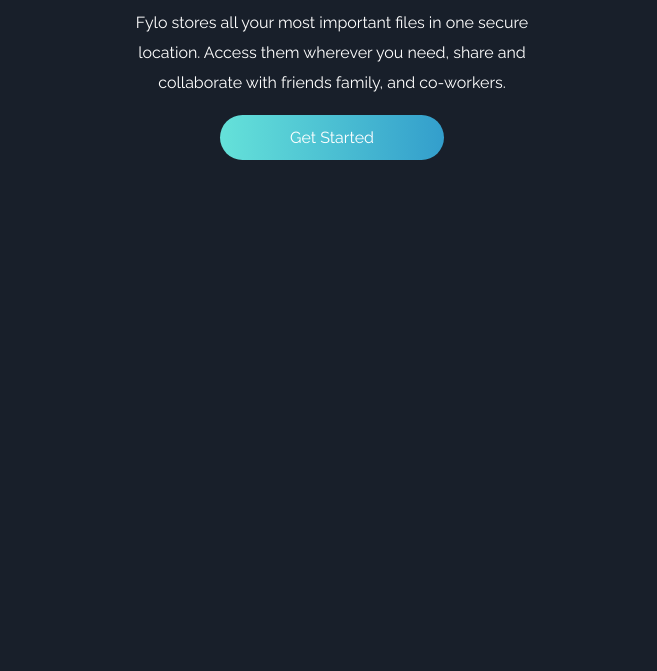
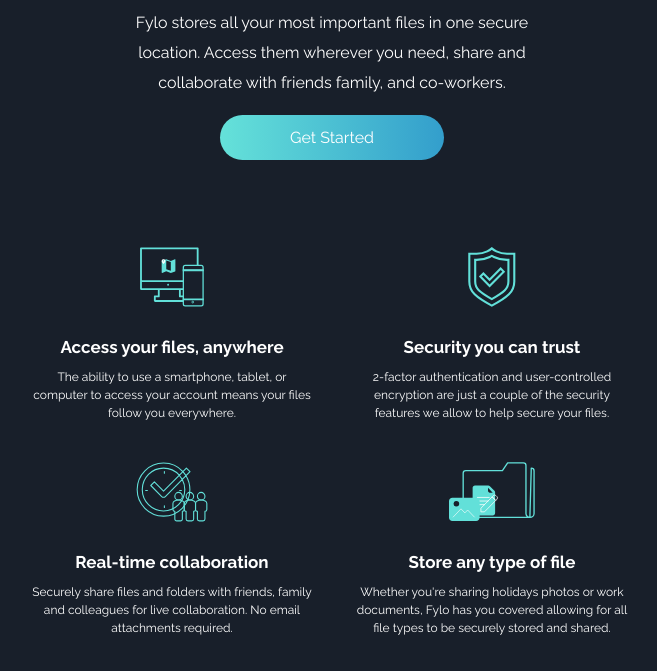
Before and after one commit to cranium44/fylo-web-challenge, a plain HTML site: page index.html in a window 1280 px wide. Shown: the part 817-1488 px from the top of the page, without its empty margins (308-965 px from the left). Before the commit the page ends 1044 px from the top, so only its background shows below. Drawn offline with Linux system fonts and the light colour scheme.

Commit message:
section two created and styled

```diff
--- a/index.html
+++ b/index.html
@@ -31,7 +31,7 @@
         </div>
         <div class="section-one__text">
           <h1>All your files in one secure location, <span class="n-line">accessible anywhere.</span></h1>
-          <p class="paragraph col-9">
+          <p class="col-9">
             Fylo stores all your most important files in one secure location.
             Access them wherever you need, share and collaborate with friends
             family, and co-workers.
@@ -41,6 +41,37 @@
           </div>
         </div>
       </section>
+      <section class="section-two col-6">
+          <div class="section-two__content col-6">
+              <div class="section-two__content__img">
+                  <img src="/images/icon-access-anywhere.svg" alt="access anywhere">
+              </div>
+              <h3>Access your files, anywhere</h3>
+              <p class="paragraph">The ability to use a smartphone, tablet, or computer to access your account means your files follow you everywhere.</p>
+          </div>
+          <div class="section-two__content col-6">
+              <div class="section-two__content__img">
+                  <img src="/images/icon-security.svg" alt="security">
+              </div>
+              <h3>Security you can trust</h3>
+              <p class="paragraph">2-factor authentication and user-controlled encryption are just a couple of the security features we allow to help secure your files.</p>
+          </div>
+          <div class="section-two__content col-6">
+              <div class="section-two__content__img">
+                  <img src="/images/icon-collaboration.svg" alt="collaboration">
+              </div>
+              <h3>Real-time collaboration</h3>
+              <p class="paragraph">Securely share files and folders with friends, family and colleagues for live collaboration. No email attachments required.</p>
+          </div>
+          <div class="section-two__content col-6">
+              <div class="section-two__content__img">
+                  <img src="/images/icon-any-file.svg" alt="">
+              </div>
+              <h3>Store any type of file</h3>
+              <p class="paragraph">Whether you're sharing holidays photos or work documents, Fylo has you covered allowing for all file types to be securely stored and shared.</p>
+          </div>
+
+      </section>
     </div>
   </body>
 </html>
--- a/styles/style.css
+++ b/styles/style.css
@@ -19,6 +19,10 @@
 a{
     text-decoration: none;
     color: white;
+}
+
+h3{
+    font-size: 1.7rem;
 }
 
 .navbar{
@@ -44,7 +48,7 @@
 }
 
 /* section one */
-.section-one{
+.section-one, .section-two{
     margin: 0 auto;
     margin-bottom: 3rem;
 }
@@ -81,6 +85,36 @@
 /* first section complete */
 
 /* second section */
+.section-two{
+    display: flex;
+    justify-content: space-between;
+    flex-wrap: wrap;
+}
+
+.section-two__content{
+    text-align: center;
+    padding: 2rem;
+    font-size: 1.2rem;
+}
+
+.section-two__content h3{
+    margin-top: 3rem;
+}
+
+.section-two__content__img{
+    height: 6rem;
+}
+
+.section-two__content__img img{
+    height: 100%;
+}
+
+.paragraph{
+    line-height: 1.8rem;
+    margin-top: 1.1rem;
+}
+
+/* end of section two */
 
 /* For desktop: */
 .col-1 {width: 8.33%;}
```
